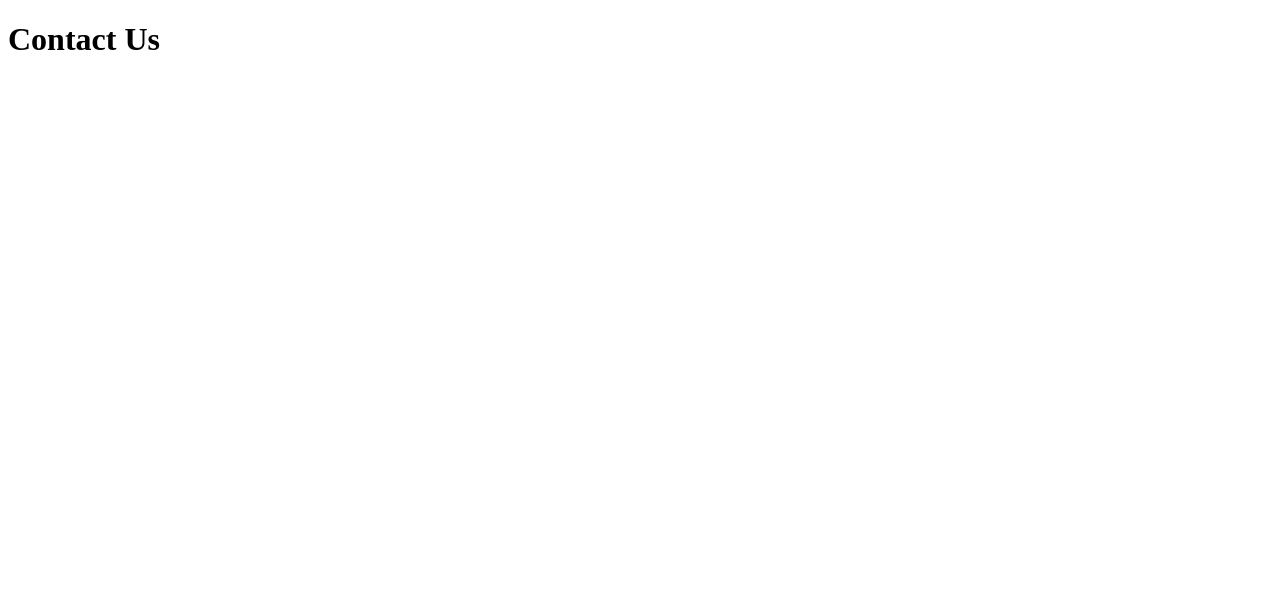
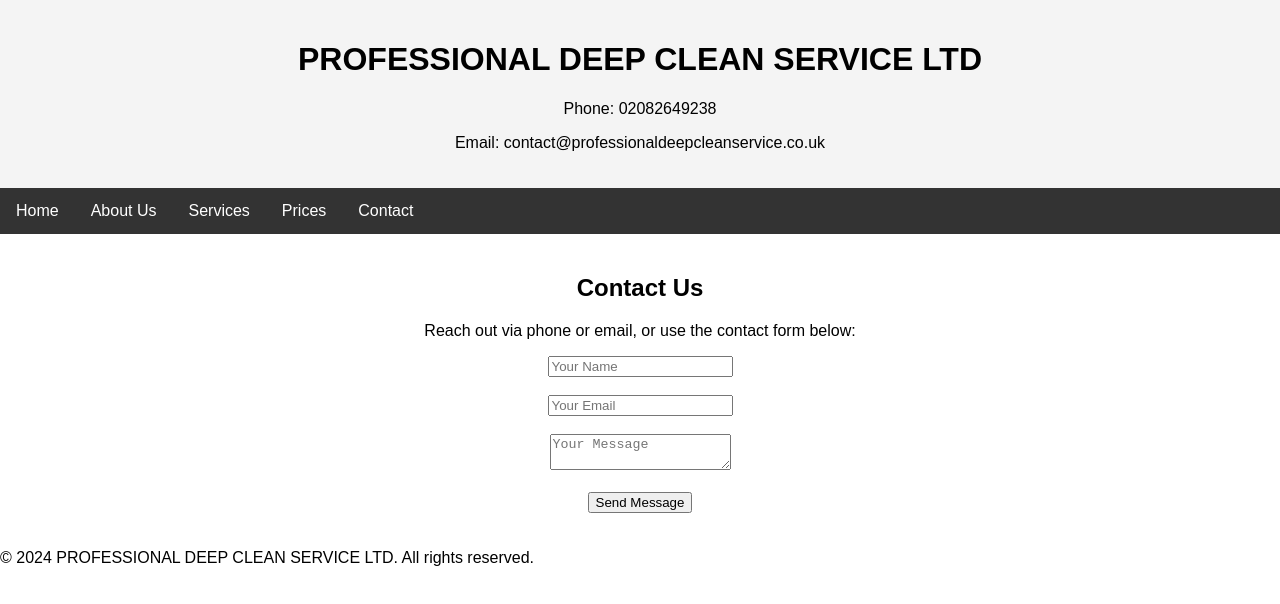
Before and after one commit to Sheikh-Umair/professionaldeepcleanservice, a plain HTML site: page contact.html in a window 1280 px wide. Drawn offline with Linux system fonts and the light colour scheme.

Commit message:
Add files via upload

```diff
--- a/contact.html
+++ b/contact.html
@@ -1 +1,34 @@
-<!DOCTYPE html><html><head><title>Contact</title></head><body><h1>Contact Us</h1></body></html>
+<!DOCTYPE html>
+<html>
+<head>
+  <title>Contact - PROFESSIONAL DEEP CLEAN SERVICE LTD</title>
+  <link rel="stylesheet" href="css/style.css">
+</head>
+<body>
+  <header>
+    <h1>PROFESSIONAL DEEP CLEAN SERVICE LTD</h1>
+    <p>Phone: 02082649238</p>
+    <p>Email: contact@professionaldeepcleanservice.co.uk</p>
+  </header>
+  <nav>
+    <a href="index.html">Home</a>
+    <a href="about.html">About Us</a>
+    <a href="services/">Services</a>
+    <a href="prices.html">Prices</a>
+    <a href="contact.html">Contact</a>
+  </nav>
+  <main>
+    <h2>Contact Us</h2>
+    <p>Reach out via phone or email, or use the contact form below:</p>
+    <form>
+      <input type="text" placeholder="Your Name"><br><br>
+      <input type="email" placeholder="Your Email"><br><br>
+      <textarea placeholder="Your Message"></textarea><br><br>
+      <button type="submit">Send Message</button>
+    </form>
+  </main>
+  <footer>
+    <p>&copy; 2024 PROFESSIONAL DEEP CLEAN SERVICE LTD. All rights reserved.</p>
+  </footer>
+</body>
+</html>
```
Also changed, not shown: about.html (+28 -1 lines), prices.html (+33 -1 lines).
